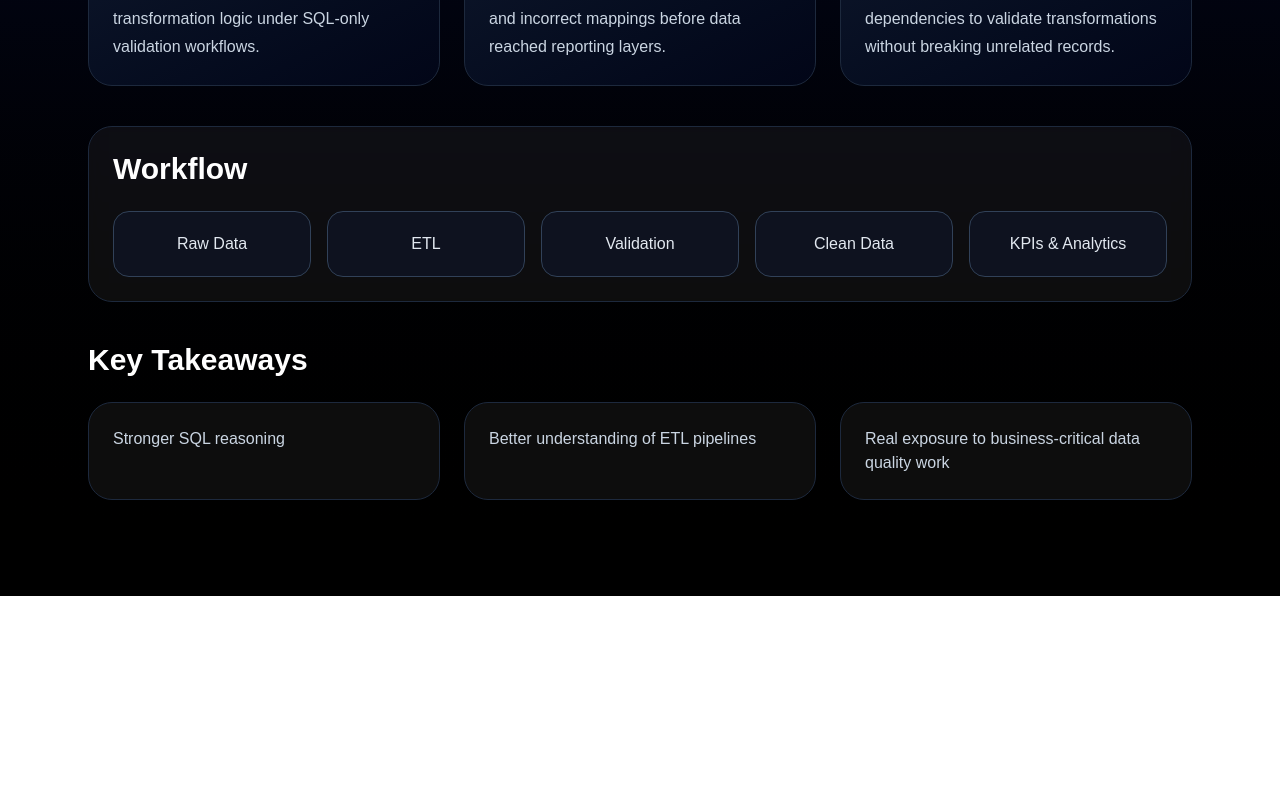
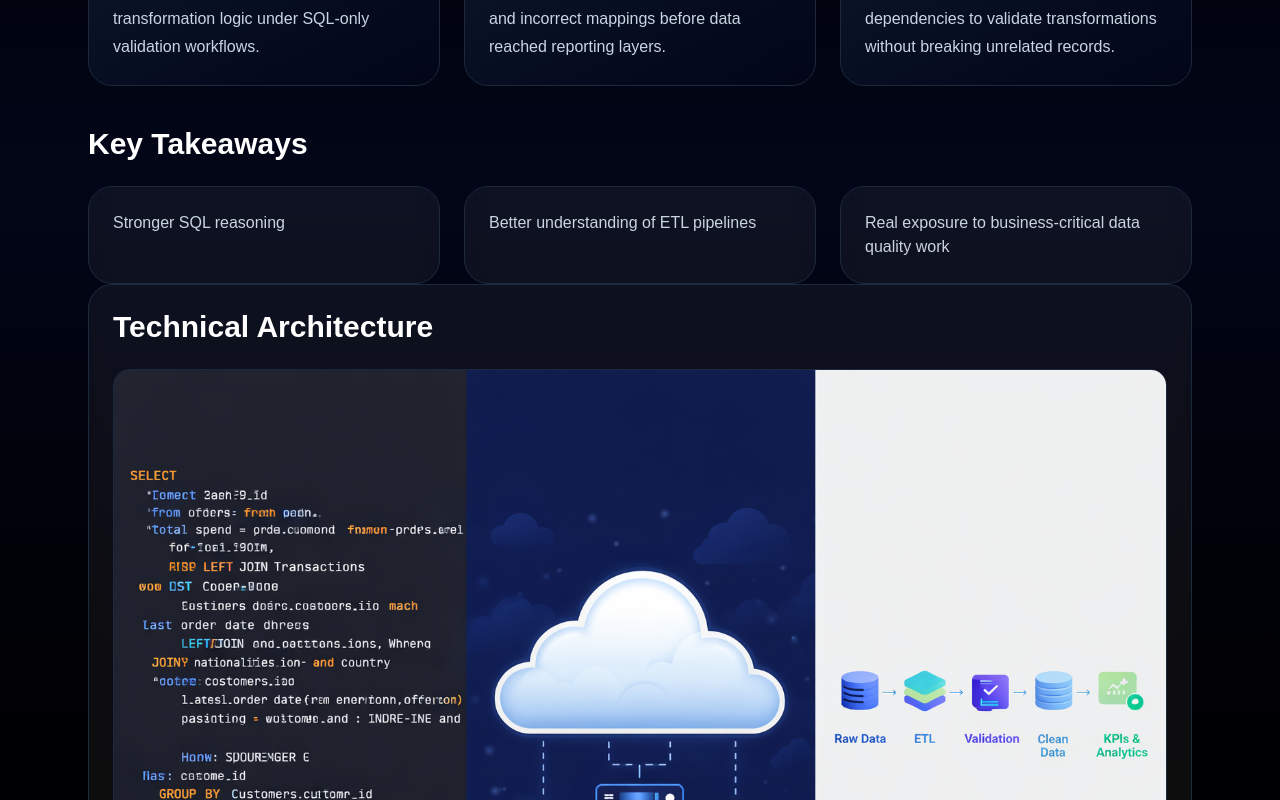
Before and after one commit to rkcpablo/pablo-portafolio, a Next.js app: page /openbank in a window 1280 px wide. Shown: the part 860-1660 px from the top of the page. Before the commit the page ends 1456 px from the top, so only its background shows below. Built offline with nearby package versions, Linux system fonts and the light colour scheme.

Commit message:
Redesigned portfolio homepage

```diff
--- a/app/openbank/page.tsx
+++ b/app/openbank/page.tsx
@@ -43,7 +43,7 @@ export default function OpenbankPage() {
 
                 <div className="mb-12">
                     <p className="text-sm uppercase tracking-[0.25em] text-cyan-400 mb-4">
-                        Openbank Case Study
+                        Openbank
                     </p>
 
                     <div className="flex flex-col md:flex-row md:items-center gap-4 mb-6">
@@ -115,24 +115,6 @@ export default function OpenbankPage() {
                         ))}
                     </div>
                 </div>
-
-                <div className="mb-10 rounded-3xl border border-slate-800 bg-white/5 backdrop-blur-sm p-6">
-                    <h2 className="text-3xl font-bold mb-6">Workflow</h2>
-
-                    <div className="grid md:grid-cols-5 gap-4 text-center">
-                        {["Raw Data", "ETL", "Validation", "Clean Data", "KPIs & Analytics"].map(
-                            (step, index) => (
-                                <div
-                                    key={index}
-                                    className="rounded-2xl border border-slate-700 bg-slate-900/60 p-5"
-                                >
-                                    <p className="font-medium text-slate-200">{step}</p>
-                                </div>
-                            )
-                        )}
-                    </div>
-                </div>
-
                 <div>
                     <h2 className="text-3xl font-bold mb-6">Key Takeaways</h2>
                     <div className="grid md:grid-cols-3 gap-6">
@@ -146,6 +128,17 @@ export default function OpenbankPage() {
                         ))}
                     </div>
                 </div>
+
+                <div className="mb-10 rounded-3xl border border-slate-800 bg-white/5 backdrop-blur-sm p-6">
+                    <h2 className="text-3xl font-bold mb-6">Technical Architecture</h2>
+
+                    <img
+                        src="/openbank-tech-visual.png"
+                        alt="SQL cloud workflow and analytics architecture"
+                        className="rounded-2xl border border-slate-800 w-full"
+                    />
+                </div>
+
             </section>
         </main>
     );
```
Also changed, not shown: public/openbank-tech-visual.png (added).
